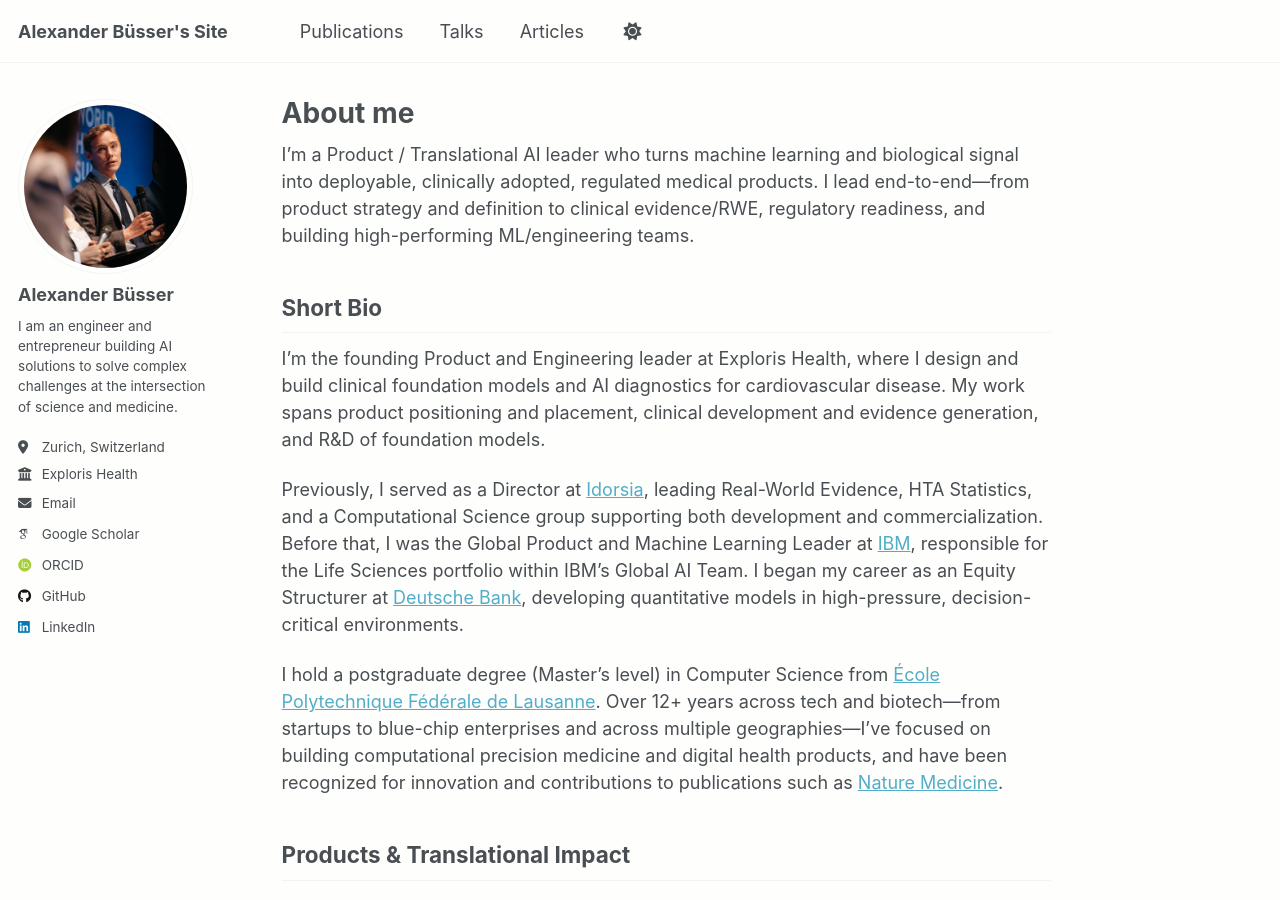
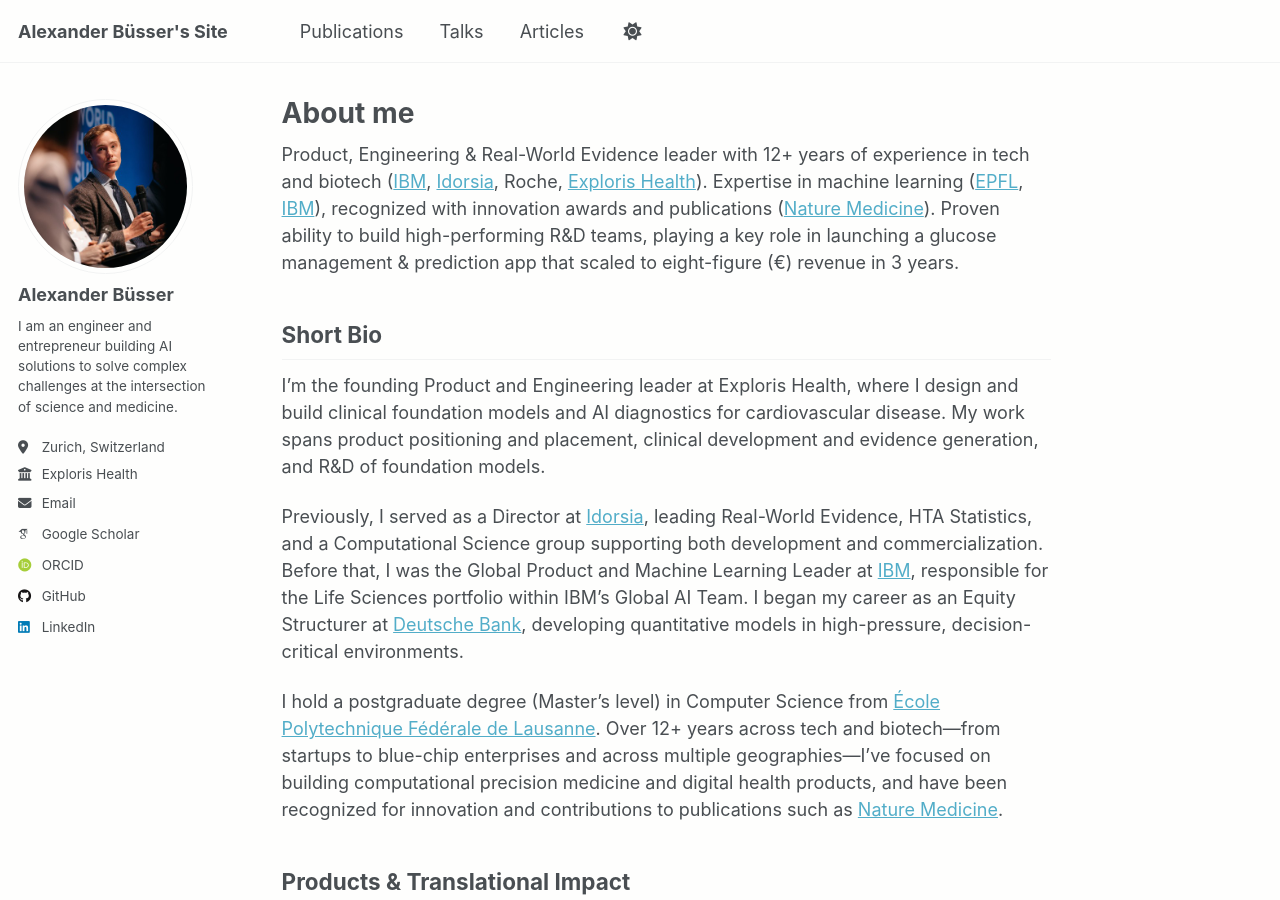
Before and after one commit to albu89/ajb, a Jekyll site: the page built from _pages/about.md, in a window 1280 px wide and 900 px high. Built offline with Jekyll 4.4.1, drawn with Linux system fonts in a browser that asks for light colours; some web fonts are replaced; a script that is not in the unit is left out.

Commit message:
Update about page opening summary text
Refresh the top-level intro with a concise profile statement covering
experience, affiliations, and measurable product impact.

Made-with: Cursor

```diff
--- a/_pages/about.md
+++ b/_pages/about.md
@@ -7,7 +7,7 @@ redirect_from:
   - /about.html
 ---
 
-I’m a Product / Translational AI leader who turns machine learning and biological signal into deployable, clinically adopted, regulated medical products. I lead end-to-end—from product strategy and definition to clinical evidence/RWE, regulatory readiness, and building high-performing ML/engineering teams.
+Product, Engineering & Real-World Evidence leader with 12+ years of experience in tech and biotech ([IBM](https://www.ibm.com), [Idorsia](https://www.idorsia.com), Roche, [Exploris Health](https://www.explorishealth.com/)). Expertise in machine learning ([EPFL](https://www.epfl.ch/en/), [IBM](https://www.ibm.com)), recognized with innovation awards and publications ([Nature Medicine](https://www.nature.com/nm/)). Proven ability to build high-performing R&D teams, playing a key role in launching a glucose management & prediction app that scaled to eight-figure (€) revenue in 3 years.
 
 
 ## Short Bio
```
